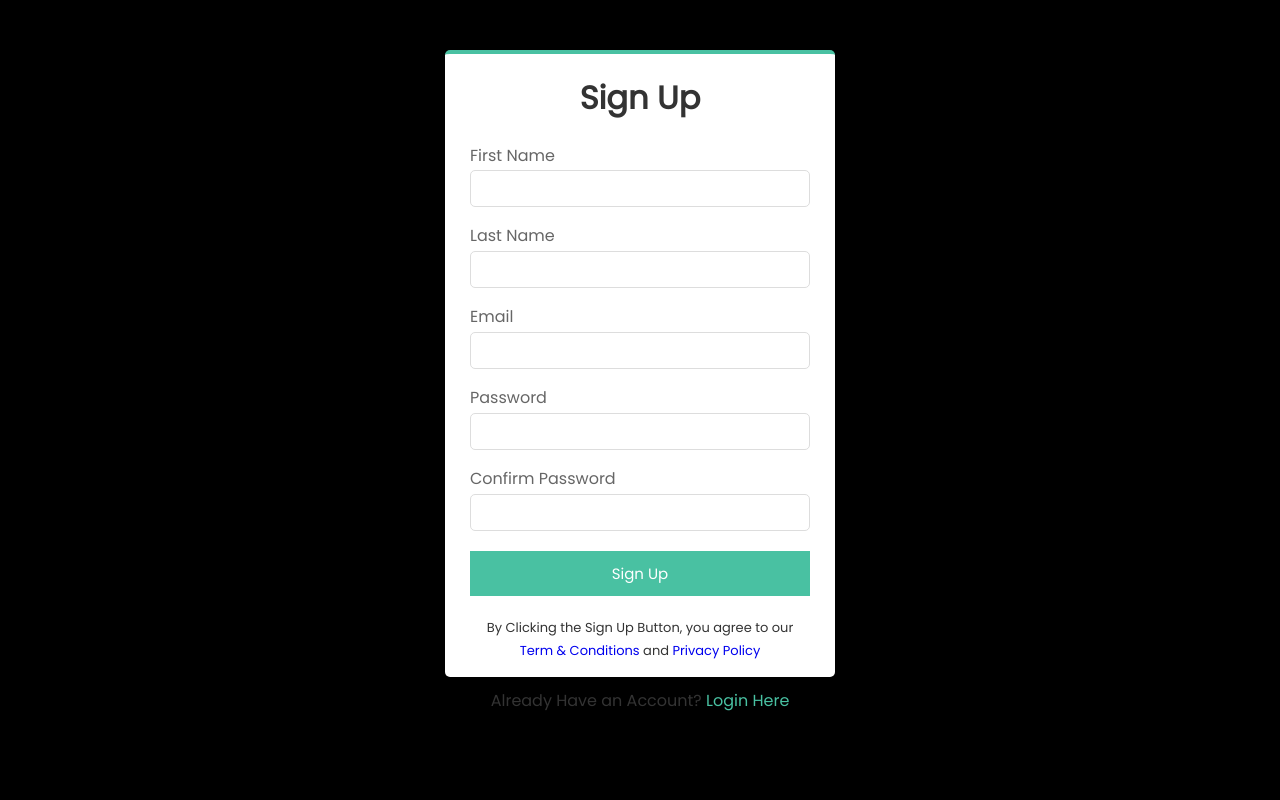
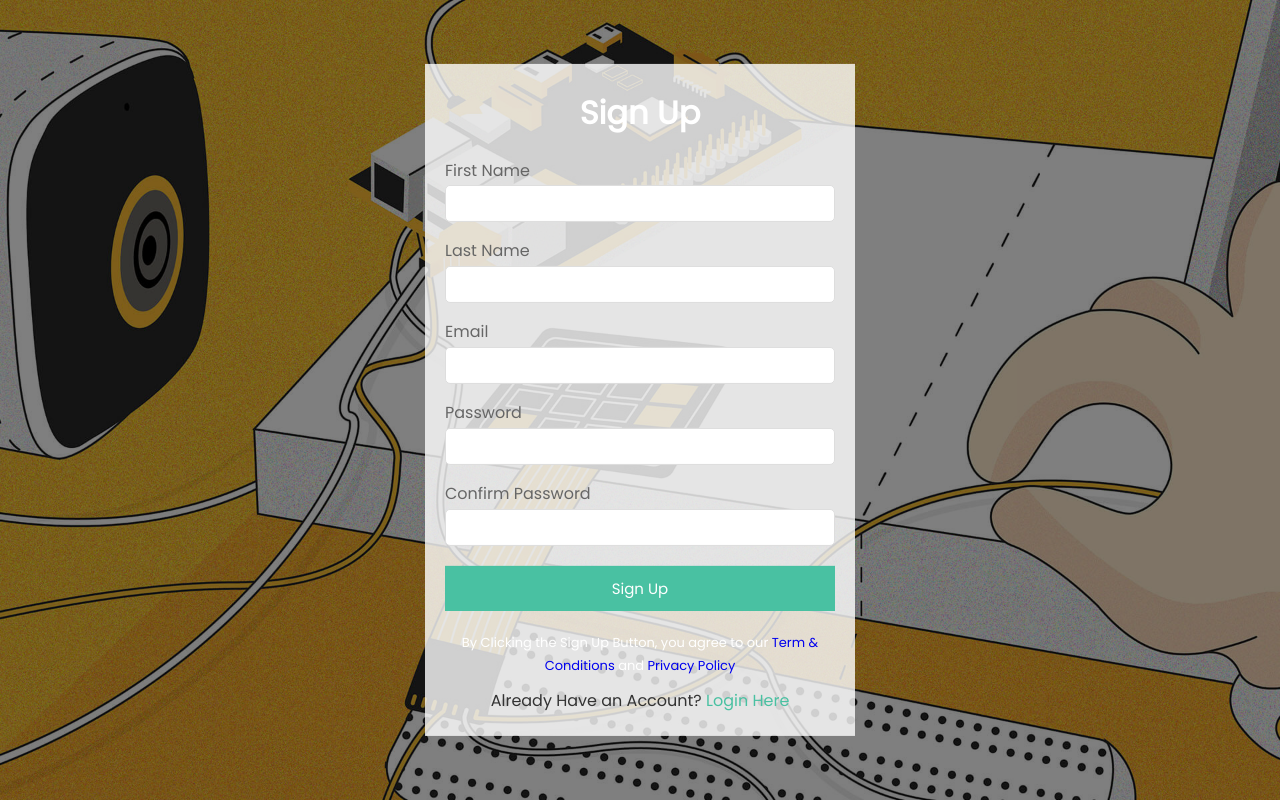
Before and after one commit to Facial-RD/FRD-Project, a PHP site: page /registration.html in a window 1280 px wide. Run offline with PHP 8.4, Linux system fonts and the light colour scheme.

Commit message:
Update styles.css
Better

```diff
--- a/styles.css
+++ b/styles.css
@@ -1,58 +1,73 @@
 @import url('https://fonts.googleapis.com/css2?family=Poppins&display=swap');
 
-*{
+* {
     margin: 0;
     padding: 0;
     box-sizing: border-box;
 }
 
-body{
-  font-family: 'poppins';
-  background-color: #000; /* Change to black */
+html, body {
+    margin: 0;
+    padding: 0;
+    height: 100%;
+    overflow: hidden; /* Prevent scrolling */
+}
+
+body {
+    font-family: 'Poppins', sans-serif;
     color: #fff;
     line-height: 1.8;
+    background: url(background.jpg) center/cover fixed no-repeat; /* Set the background image */
+    position: relative; /* Add position:relative to the body element */
+
 }
 
-a{
+body::before {
+    content: "";
+    position: absolute;
+    top: 0;
+    left: 0;
+    width: 100%;
+    height: 100%;
+    background-color: rgba(0, 0, 0, 0.5); /* Adjust the opacity (0.5 for 50% opacity) to dim the background */
+}
+
+a {
     text-decoration: none;
 }
 
-#container{
-  margin: 30px auto;
+#container {
+    position: absolute;
+    top: 50%;
+    left: 50%;
+    transform: translate(-50%, -50%);
     max-width: 430px;
     padding: 20px;
-}
-
-.form-wrap{
-  background-color: #fff;
-  padding: 15px 25px;
-  color: #333;
-  border-top: 4px solid #49c1a2;
-  border-radius: 05px;
+    background-color: rgba(255, 255, 255, 0.8); /* Set a semi-transparent background color for the form */
 }
 
 .form-wrap h1,
-.form-wrap p{
+.form-wrap p {
     text-align: center;
 }
 
-.form-wrap .form-group{
+.form-wrap .form-group {
     margin-top: 15px;
 }
 
-.form-wrap .form-group label{
+.form-wrap .form-group label {
     display: block;
     color: #666;
 }
 
-.form-wrap .form-group input{
+.form-wrap .form-group input {
     width: 100%;
     padding: 10px;
     border: #ddd 1px solid;
     border-radius: 5px;
 }
 
-.form-wrap button{
+.form-wrap button {
     display: block;
     width: 100%;
     padding: 10px;
@@ -61,17 +76,17 @@ a{
     color: #fff;
     cursor: pointer;
     border: 1px solid #49c1a2;
-  font-family: 'poppins';
+    font-family: 'Poppins', sans-serif;
     font-size: 15px;
     transition: 1s;
 }
 
-.form-wrap button:hover{
+.form-wrap button:hover {
     background-color: #37a08e;
     transition: 1s;
 }
 
-.form-wrap .bottom-text{
+.form-wrap .bottom-text {
     font-size: 13px;
     margin-top: 20px;
 }
@@ -85,3 +100,6 @@ footer {
 footer a {
     color: #49c1a2;
 }
+footer a {
+  color: #49c1a2;
+}
```
Lines whose indentation alone changed are shown as unchanged.
